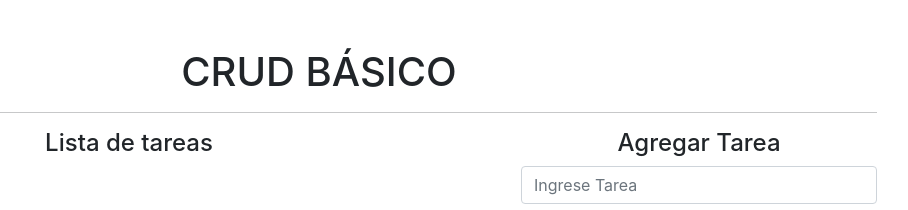
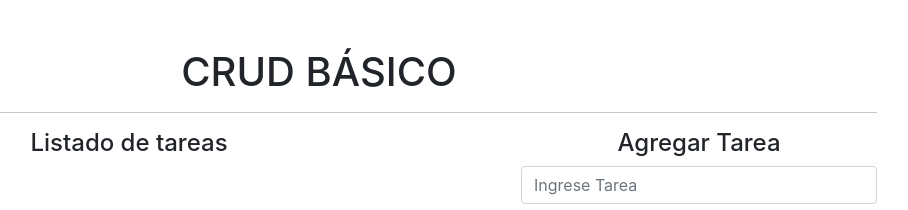
Before and after one commit to RobertMoralesO/crud-basico-react, a React (Create React App) app: page / in a window 1280 px wide. Shown: the top 210 px of the page, without its empty margins (321-1229 px from the left). Built offline with nearby package versions, Linux system fonts and the light colour scheme.

Commit message:
Modificacion de la palabra Lista por Listado

```diff
--- a/src/App.jsx
+++ b/src/App.jsx
@@ -72,7 +72,7 @@ function App() {
       <hr />
       <div className="row">
         <div className="col-8">
-          <h4 className="text-center">Lista de tareas</h4>
+          <h4 className="text-center">Listado de tareas</h4>
           <ul className="list-group">
             {
               tareas.map(item => (
@@ -109,14 +109,14 @@ function App() {
             />
             {
               modoEdicion ?
-              (<>
-                <button
+               (<>
+                 <button
                 className="btn btn-warning btn-block"
                 type='submit'>Editar</button>
                 <button
                 className="btn btn-dark btn-block mx-2"
                 onClick ={() => cancelar()}>Cancelar</button>
-                </>)
+               </>)
                 :
                 (<button
                   className="btn btn-dark btn-block"
```
